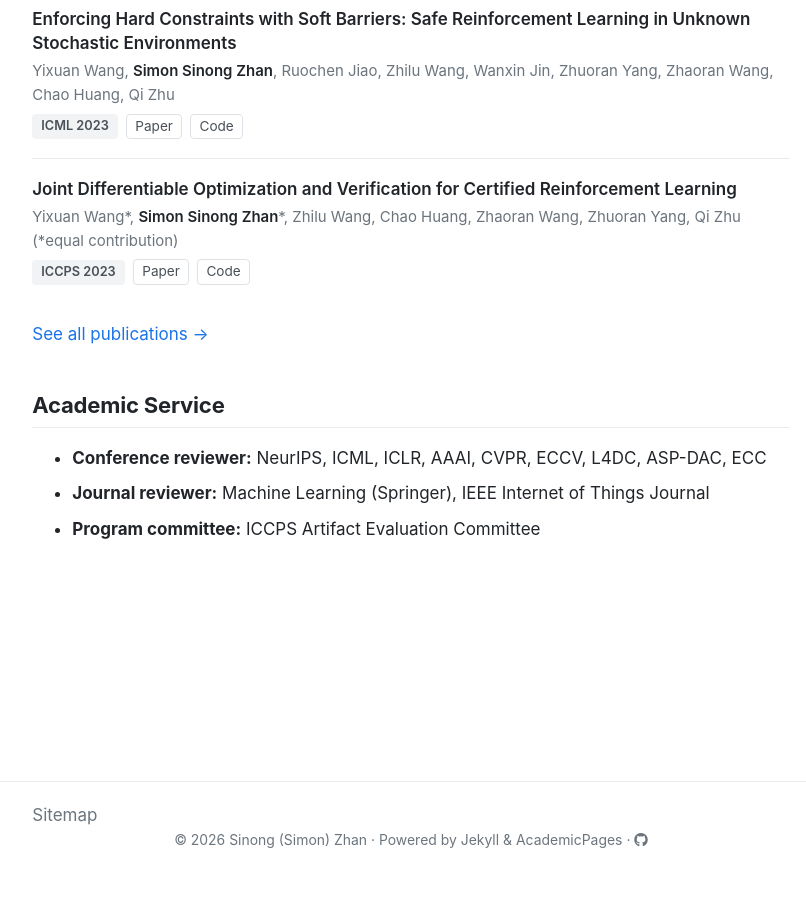
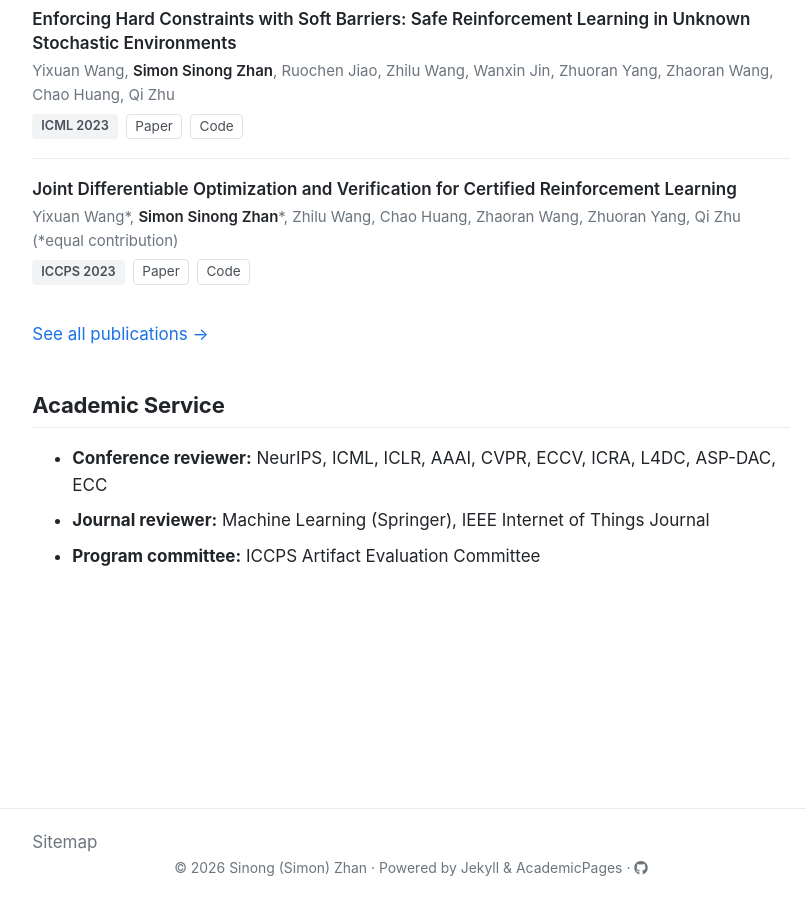
Before and after one commit to SimonZhan-code/SimonZhan-code.github.io, a Jekyll site: the page built from _pages/about.md, in a window 1280 px wide and 900 px high, scrolled down 2592 px. Shown: the whole window, without its empty margins (229-1035 px from the left). Built offline with Jekyll 4.4.1, drawn with Linux system fonts in a browser that asks for light colours; a script that is not in the unit is left out; before the commit the page ends 3464 px from its top, so only the background shows below that.

Commit message:
Add ICRA to conference reviewer list
Co-Authored-By: Claude Opus 5.5 <noreply@anthropic.com>

```diff
--- a/_pages/about.md
+++ b/_pages/about.md
@@ -52,6 +52,6 @@ My research lies at the intersection of reinforcement learning, formal methods,
 
 ## Academic Service
 
-- **Conference reviewer:** NeurIPS, ICML, ICLR, AAAI, CVPR, ECCV, L4DC, ASP-DAC, ECC
+- **Conference reviewer:** NeurIPS, ICML, ICLR, AAAI, CVPR, ECCV, ICRA, L4DC, ASP-DAC, ECC
 - **Journal reviewer:** Machine Learning (Springer), IEEE Internet of Things Journal
 - **Program committee:** ICCPS Artifact Evaluation Committee
```
